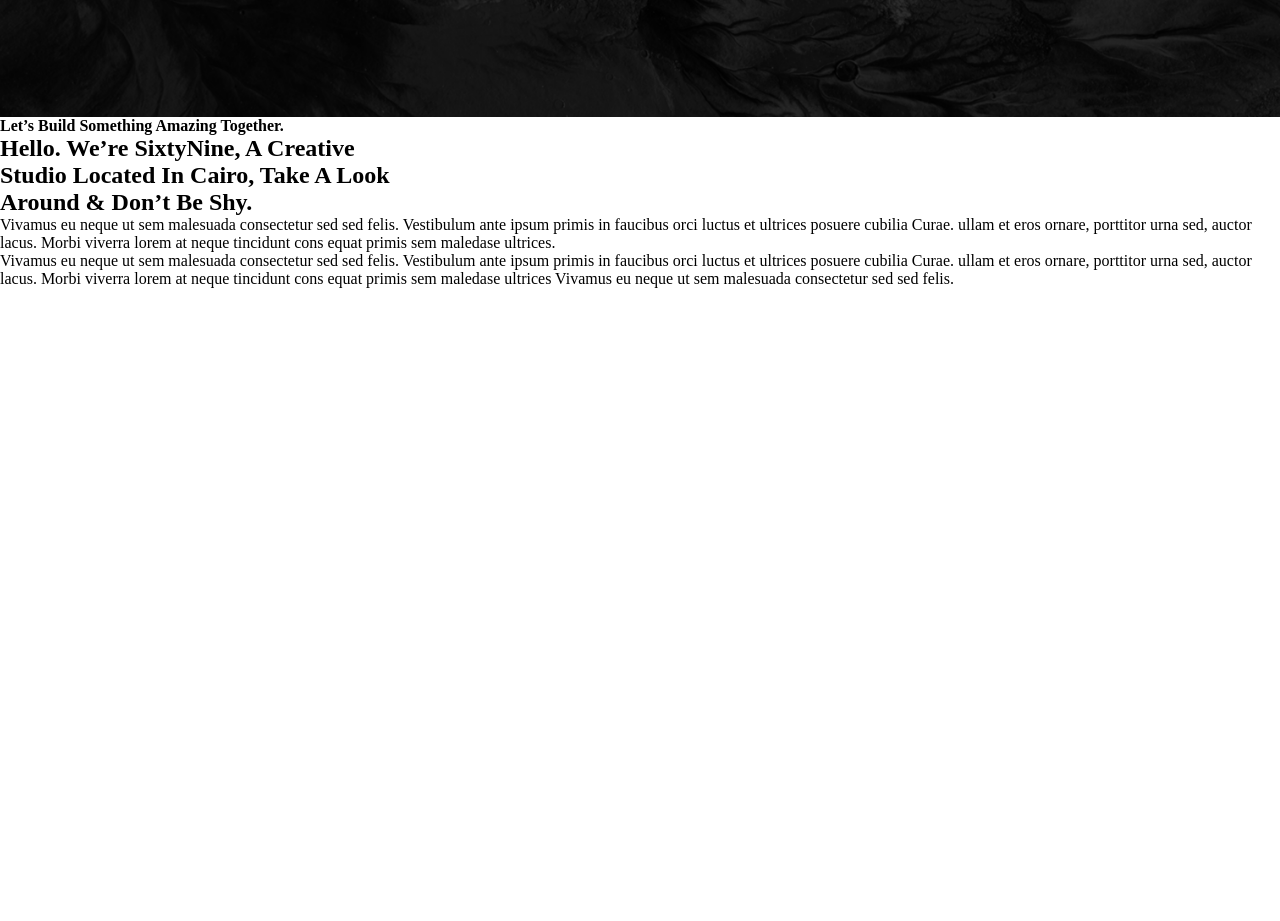
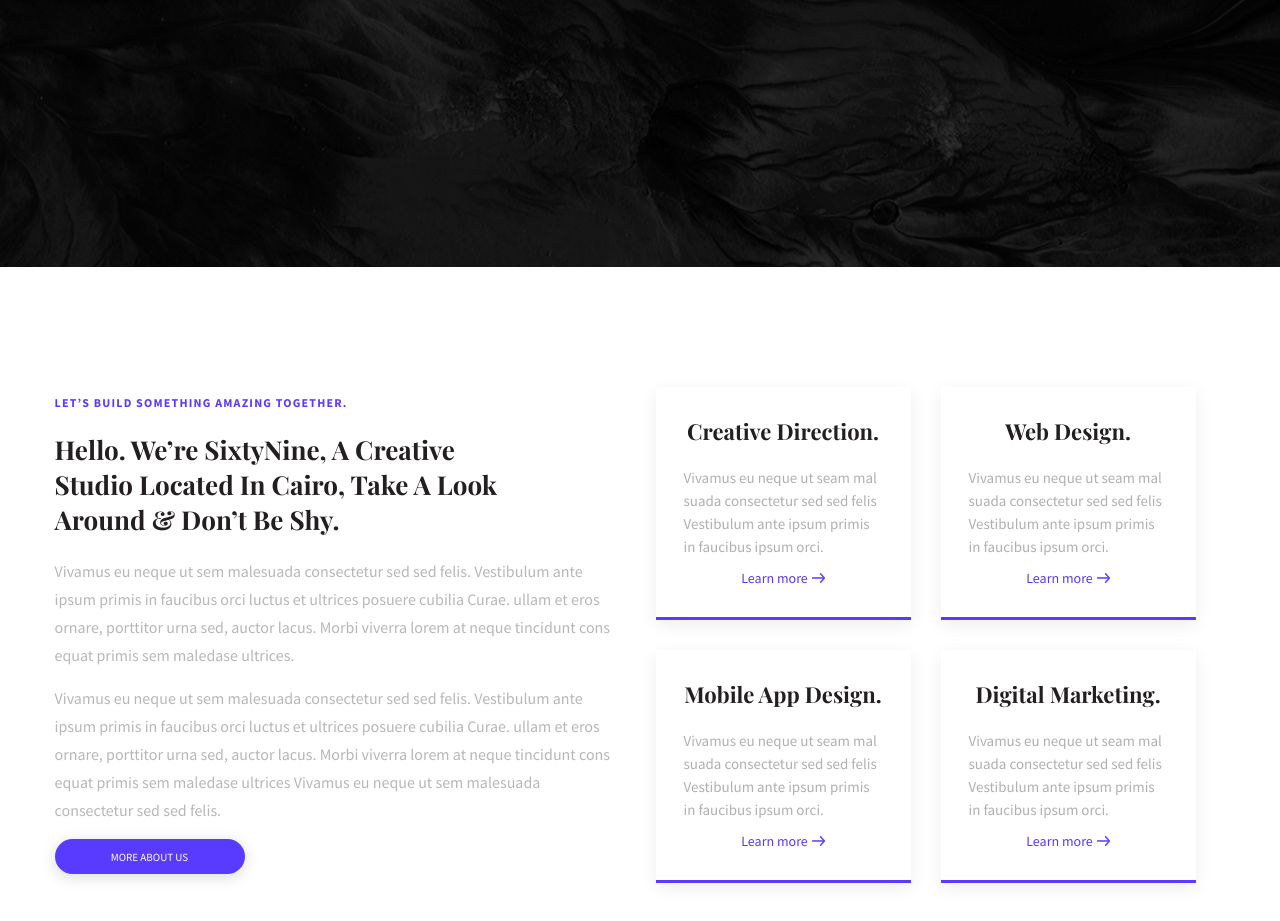
Before and after one commit to ostoliar/sixtyNineStudio, a plain HTML site: page index.html in a window 1280 px wide. Shown: the part 683-1604 px from the top of the page. Before the commit the page ends 971 px from the top, so only its background shows below. Drawn offline with nearby package versions, Linux system fonts and the light colour scheme; a web font is replaced by a local one.

Commit message:
Section about us

```diff
--- a/css/style.css
+++ b/css/style.css
@@ -3,24 +3,26 @@
     padding: 0;
 }
 
-
 .header {
     background: url('../image/bg.jpg');
     background-size: cover;
     width: 100%;
-    height: 100vh;
+    height: 950px;
     background-position: center;
 }
+
 /* .header_wrap {
     width: 100%;
     max-width: 1230px;
     margin: auto;
 } */
+
 .header_top {
     display: flex;
     justify-content: space-between;
     padding: 40px 121px;
 }
+
 .header_wrap {
     text-align: center;
 }
@@ -89,12 +91,9 @@
     justify-content: center;
     align-items: center;
     flex-direction: column;
+}
 
-
-
-}
 .header_about_us_paragraph {
-
     /* width: 1043px;
 height: 165px; */
     color: #ffffff;
@@ -103,13 +102,11 @@ font-size: 74px;
     font-weight: 700;
     line-height: 92px;
     margin-bottom: 29px;
+}
 
-}
 .header_about_us_span {
     font-style: italic;
 }
-
-
 
 .header_about_us_btn {
     display: flex;
@@ -123,7 +120,134 @@ margin-bottom: 29px;
     color: #ffffff;
     text-transform: uppercase;
     text-decoration: none;
+}
+
+.about_section {
+    width: 100%;
+    max-width: 1230px;
+    height: 735px;
+    margin: auto;
+    display: flex;
+    justify-content: center;
+    align-items: center;
+}
+
+.about_section__left {
+    display: flex;
+    flex-direction: column;
+    width: 560px;
+    height: 479px;
+    margin-right: 41px;
+}
+
+.service_wrapper__top {
+    display: flex;
+    justify-content: center;
+    align-items: center;
+}
+
+.service_wrapper__bottom {
+    display: flex;
+}
+
+.head_four {
+    /* width: 293px;
+    height: 8px; */
+    color: #593bff;
+    font-family: 'Source Sans Pro', sans-serif;
+    font-size: 12px;
+    font-weight: 700;
+    text-transform: uppercase;
+    letter-spacing: 1.2px;
+    margin-bottom: 22px;
+}
+
+.about_section__left_head_two {
+    /* width: 444px;
+    height: 89px; */
+    color: #231f20;
+    font-family: "Playfair Display";
+    font-size: 26px;
+    font-weight: 700;
+    margin-bottom: 20px;
+}
+
+.about_section__left_paragraph {
+    /*
+width: 559px;
+height: 99px; */
+    color: #b7b7b7;
+    font-family: 'Source Sans Pro', sans-serif;
+    font-size: 16px;
+    font-weight: 400;
+    line-height: 28px;
+    margin-bottom: 15px;
+}
+
+.about_section__left_btn {
+    display: flex;
+    justify-content: center;
+    align-items: center;
+    width: 190px;
+    height: 44px;
+    box-shadow: 0 3px 15px rgba(0, 0, 0, 0.15);
+    border-radius: 22px;
+    background-color: #593bff;
+    color: #ffffff;
+    font-family: 'Source Sans Pro', sans-serif;
+    font-size: 11px;
+    font-weight: 400;
+    text-transform: uppercase;
+    text-decoration: none;
+}
+
+.about_section__right {
+    width: 570px;
+    height: 495px;
+}
+
+.service_wrapper__top_box {
+    display: flex;
+    flex-direction: column;
+    justify-content: center;
+    align-items: center;
+    width: 269px;
+    height: 230px;
+    box-shadow: 0 5px 17px rgba(0, 0, 0, 0.07);
+    background-color: #ffffff;
+    margin: 0px 30px 30px 0px;
+    border-bottom: 3px solid #593bff;
+}
+
+.service_wrapper__top_box_headthree {
+    /* width: 192px;
+    height: 18px; */
+    color: #231f20;
+    font-family: "Playfair Display";
+    font-size: 22px;
+    font-weight: 700;
+    margin-bottom: 20px;
+}
+
+.service_wrapper__top_box_paragraph {
+    width: 199px;
+    height: 83px;
+    color: #b0b0b0;
+    font-family: 'Source Sans Pro', sans-serif;
+    font-size: 15px;
+    font-weight: 400;
+    line-height: 23px;
+    margin-bottom: 20px;
+}
 
 
-
+.service_wrapper__top_box__learnmore a {
+    text-decoration: none;
+    width: 66px;
+    height: 10px;
+    color: #5739f9;
+    font-family: 'Source Sans Pro', sans-serif;
+    font-size: 14px;
+    font-weight: 400;
+    line-height: 19px;
 }
--- a/index.html
+++ b/index.html
@@ -7,8 +7,8 @@
     <meta http-equiv="X-UA-Compatible" content="ie=edge">
     <link rel="stylesheet" href="css/style.css">
     <link href="https://fonts.googleapis.com/css?family=Playfair+Display:400,700,700i&display=swap" rel="stylesheet">
-
-    <title>Document</title>
+    <link href="https://fonts.googleapis.com/css?family=Source+Sans+Pro:400,700&display=swap" rel="stylesheet">
+    <title>Sixty Nine Studio</title>
 </head>
 
 <body>
@@ -42,19 +42,62 @@
     </div>
     <div class="about_section">
         <div class="about_section__left">
-            <h4>Let’s Build Something Amazing Together.</h4>
-            <h2>Hello. We’re SixtyNine, A Creative
+            <h4 class="head_four">Let’s Build Something Amazing Together.</h4>
+            <h2 class="about_section__left_head_two">Hello. We’re SixtyNine, A Creative
                 <br> Studio Located In Cairo, Take A Look
                 <br> Around &amp; Don’t Be Shy.
             </h2>
-            <p>Vivamus eu neque ut sem malesuada consectetur sed sed felis. Vestibulum ante ipsum primis in faucibus orci luctus
+            <p class="about_section__left_paragraph">Vivamus eu neque ut sem malesuada consectetur sed sed felis. Vestibulum ante ipsum primis in faucibus orci luctus
                 et ultrices posuere cubilia Curae. ullam et eros ornare, porttitor urna sed, auctor lacus. Morbi viverra
                 lorem at neque tincidunt cons equat primis sem maledase ultrices.</p>
-            <p>Vivamus eu neque ut sem malesuada consectetur sed sed felis. Vestibulum ante ipsum primis in faucibus orci luctus
+            <p class="about_section__left_paragraph">Vivamus eu neque ut sem malesuada consectetur sed sed felis. Vestibulum ante ipsum primis in faucibus orci luctus
                 et ultrices posuere cubilia Curae. ullam et eros ornare, porttitor urna sed, auctor lacus. Morbi viverra
                 lorem at neque tincidunt cons equat primis sem maledase ultrices Vivamus eu neque ut sem malesuada consectetur
                 sed sed felis.</p>
-            <a href="#" class="about_section__left_btn"></a>
+            <a href="#" class="about_section__left_btn">More about us</a>
+        </div>
+        <div class="about_section__right">
+            <div class="service_wrapper__top">
+                <div class="service_wrapper__top_box">
+                    <h3 class="service_wrapper__top_box_headthree">Creative Direction.</h3>
+                    <p class="service_wrapper__top_box_paragraph">Vivamus eu neque ut seam mal suada consectetur sed sed felis Vestibulum ante ipsum primis in faucibus
+                        ipsum orci.</p>
+                    <div class="service_wrapper__top_box__learnmore">
+                        <a href="#">Learn more</a>
+                        <img src="image/Arrow.png" alt="Learn More">
+                    </div>
+                </div>
+                <div class="service_wrapper__top_box">
+                    <h3 class="service_wrapper__top_box_headthree">Web Design.</h3>
+                    <p class="service_wrapper__top_box_paragraph">Vivamus eu neque ut seam mal suada consectetur sed sed felis Vestibulum ante ipsum primis in faucibus
+                        ipsum orci.</p>
+                    <div class="service_wrapper__top_box__learnmore">
+                        <a href="#">Learn more</a>
+                        <img src="image/Arrow.png" alt="Learn More">
+                    </div>
+                </div>
+            </div>
+            <div class="service_wrapper__bottom">
+                <div class="service_wrapper__top_box">
+                    <h3 class="service_wrapper__top_box_headthree">Mobile App Design.</h3>
+                    <p class="service_wrapper__top_box_paragraph">Vivamus eu neque ut seam mal suada consectetur sed sed felis Vestibulum ante ipsum primis in faucibus
+                        ipsum orci.</p>
+                    <div class="service_wrapper__top_box__learnmore">
+                        <a href="#">Learn more</a>
+                        <img src="image/Arrow.png" alt="Learn More">
+                    </div>
+                </div>
+                <div class="service_wrapper__top_box">
+                    <h3 class="service_wrapper__top_box_headthree">Digital Marketing.</h3>
+                    <p class="service_wrapper__top_box_paragraph">Vivamus eu neque ut seam mal suada consectetur sed sed felis Vestibulum ante ipsum primis in faucibus
+                        ipsum orci.</p>
+                    <div class="service_wrapper__top_box__learnmore">
+                        <a href="#">Learn more</a>
+                        <img src="image/Arrow.png" alt="Learn More">
+                    </div>
+                </div>
+
+            </div>
         </div>
 
     </div>
```
Also changed, not shown: image/Arrow.png (added). Lines whose indentation alone changed are shown as unchanged.
